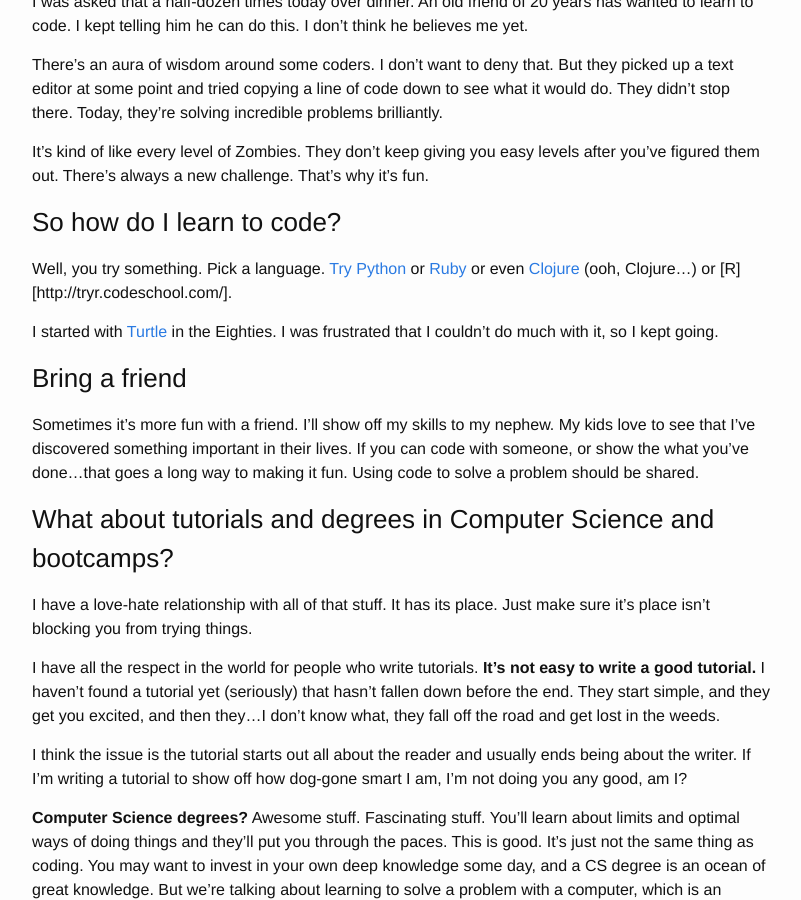
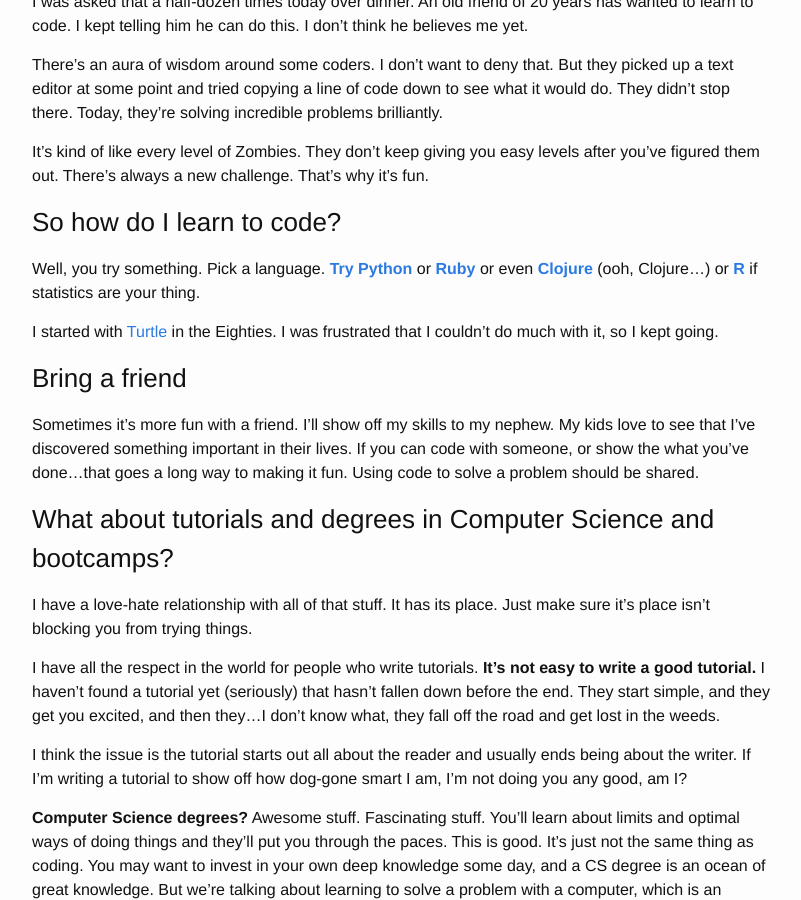
Before and after one commit to davidrichards/davidrichards.github.io, a Jekyll site: the page built from _posts/2014-11-7-plants-vs-zombies.markdown, in a window 1280 px wide and 900 px high, scrolled down 1239 px. Shown: the whole window, without its empty margins (238-1039 px from the left). Built offline with Jekyll 4.4.1, drawn with Linux system fonts in a browser that asks for light colours.

Commit message:
Moar Zombies

```diff
--- a/_posts/2014-11-7-plants-vs-zombies.markdown
+++ b/_posts/2014-11-7-plants-vs-zombies.markdown
@@ -36,7 +36,7 @@ It's kind of like every level of Zombies.  They don't keep giving you easy level
 
 ### So how do I learn to code?
 
-Well, you try something.  Pick a language.  [Try Python](https://try-python.appspot.com/) or [Ruby](http://tryruby.org/levels/1/challenges/0) or even [Clojure](http://www.tryclj.com/) (ooh, Clojure...) or [R][http://tryr.codeschool.com/].
+Well, you try something.  Pick a language.  __[Try Python](https://try-python.appspot.com/)__ or __[Ruby](http://tryruby.org/levels/1/challenges/0)__ or even __[Clojure](http://www.tryclj.com/)__ (ooh, Clojure...) or __[R](http://tryr.codeschool.com/)__ if statistics are your thing.
 
 I started with [Turtle](http://turtleacademy.com/) in the Eighties.  I was frustrated that I couldn't do much with it, so I kept going.
 
```
